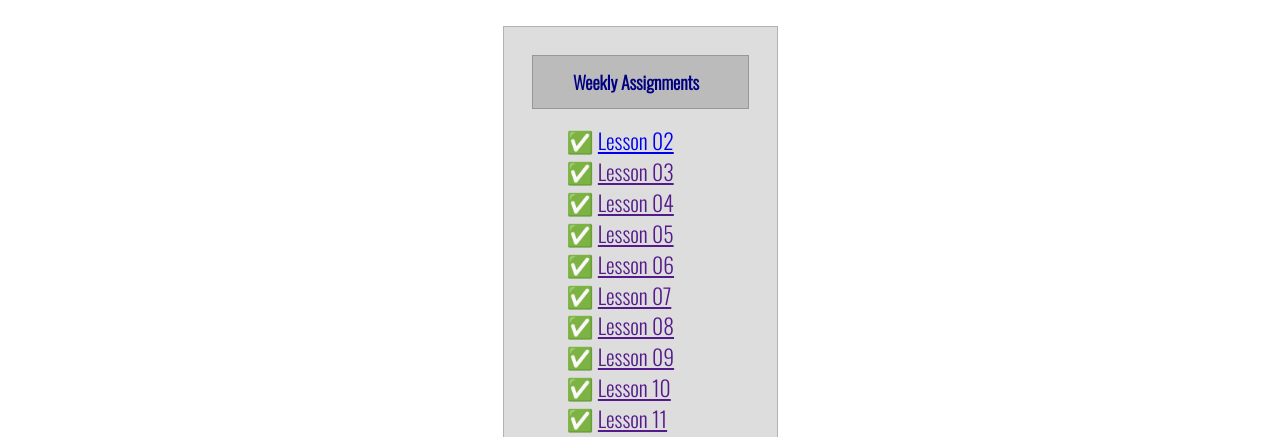
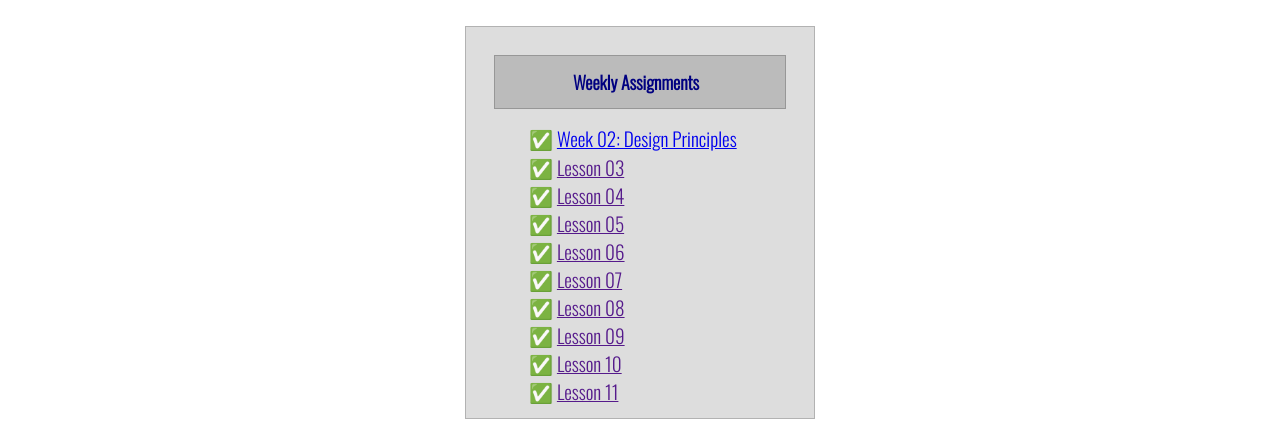
Before and after one commit to ham21019/wdd230, a plain HTML site: page index.html in a window 1280 px wide. Shown: the part 137-574 px from the top of the page. Drawn offline with nearby package versions, Linux system fonts and the light colour scheme.

Commit message:
final week2 tweaks

```diff
--- a/index.html
+++ b/index.html
@@ -25,7 +25,7 @@
       </div>
       <ul>
         <li>
-          <a href="lesson2/design-principles.html" target="_blank" rel="noopener">Lesson 02</a>
+          <a href="lesson2/design-principles.html" target="_blank" rel="noopener">Week 02: Design Principles</a>
         </li>
         <li>
           <a href="" target="_blank" rel="noopener">Lesson 03</a>
--- a/styles/medium.css
+++ b/styles/medium.css
@@ -14,5 +14,14 @@
 
     body {
         font-size: 18px;
-      }
+    }
+
+    .grid_main li {
+        font-size: 1.2rem;
+    }
+
+    .info {
+        display: grid;
+        grid-template-columns: 250px 1fr;
+    }
 }
--- a/styles/small.css
+++ b/styles/small.css
@@ -17,13 +17,6 @@
     text-align: center;
   }
 
-  h2 {
-    font-size: 1.4rem;
-    text-align: center;
-    padding: 10px;
-    color: #fff;
-  }
-
   p {
     margin: 0 0 1rem;
   }
@@ -33,7 +26,7 @@
   main,
   footer {
     margin: 0px auto;
-    max-width: 100em;
+    max-width: 120em;
   }
 
   header {
@@ -83,7 +76,7 @@
 
   .grid_main li {
     padding: 3px;
-    font-size: larger;
+    font-size: .9rem;
   }
 
   .grid_main li::before {
@@ -102,7 +95,7 @@
 
   .info {
     display: grid;
-    grid-template-columns: 175px 1fr;
+    grid-template-columns: 200px 1fr;
     grid-gap: 0.5rem;
     margin: 1rem;
     border: 1px solid rgba(5, 5, 5, 0.2);
```
